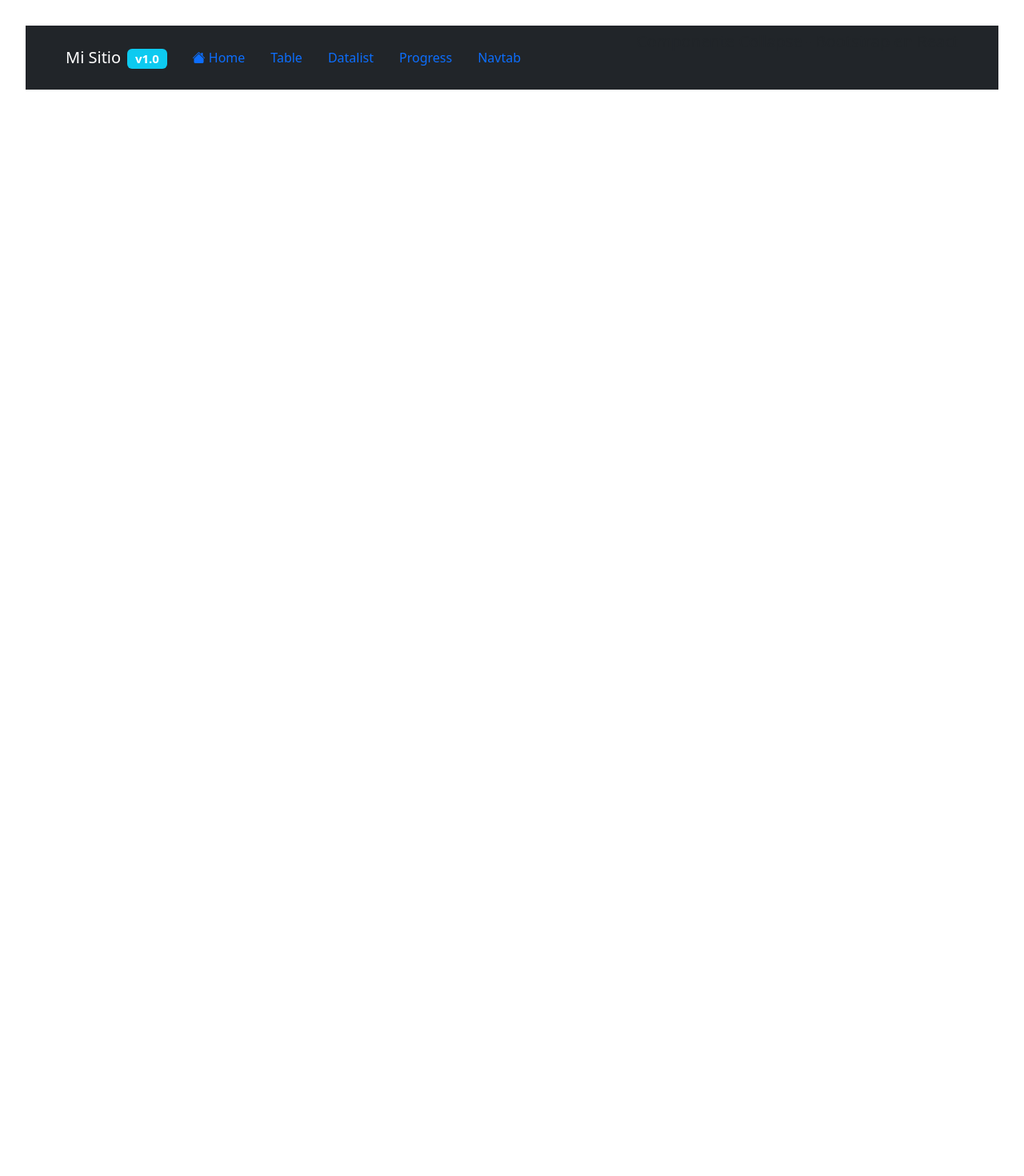
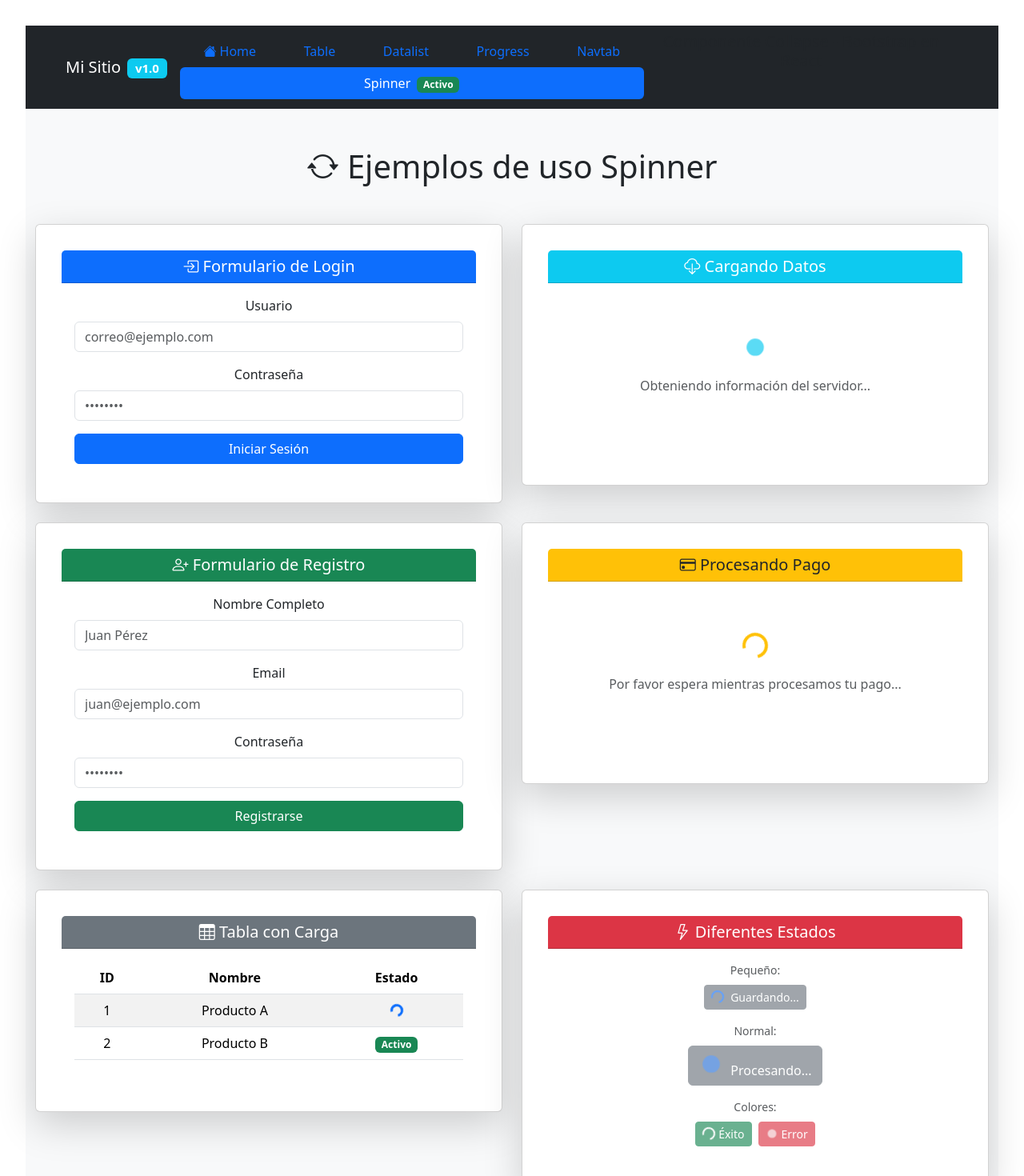
Before and after one commit to jprodriguezbUTN/ComponentesBootstrapReact, a React (Vite) app: page /spinner in a window 1280 px wide. Shown: the top 1470 px of the page at 80% size. Before the commit the page ends 800 px from the top, so only its background shows below. Built offline with nearby package versions, Linux system fonts and the light colour scheme.

Commit message:
Creacion de Page de ejemplo de JSppiner

```diff
--- a/src/App.jsx
+++ b/src/App.jsx
@@ -14,6 +14,7 @@ const PTable = React.lazy(() => import('./pages/PTable.jsx'));
 const PDatalist = React.lazy(() => import('./pages/PDatalist.jsx'));
 const PProgress = React.lazy(() => import('./pages/PProgress.jsx'));
 const PNavtab = React.lazy(() => import('./pages/PNavtab.jsx'));
+const PSpinner = React.lazy(() => import('./pages/PSpinner.jsx'));
 
 function App() {
   return (
@@ -129,6 +130,24 @@ function App() {
                     )}
                   </NavLink>
                 </li>
+
+                <li className="nav-item">
+                  <NavLink
+                    to="/spinner"
+                    className={({ isActive }) =>
+                      `nav-link ${isActive ? "active" : ""}`
+                    }
+                  >
+                    {({ isActive }) => (
+                      <>
+                        Spinner
+                        {isActive && (
+                          <span className="badge bg-success ms-2">Activo</span>
+                        )}
+                      </>
+                    )}
+                  </NavLink>
+                </li>
               </Navtabs>
             </div>
             <Collapse />
@@ -142,6 +161,7 @@ function App() {
           <Route path="/datalist" element={<PDatalist />} />
           <Route path="/Progress" element={<PProgress />} />
           <Route path="/navtab" element={<PNavtab />} />
+          <Route path="/spinner" element={<PSpinner />} />
         </Routes>
       </Suspense>
     </BrowserRouter>
--- /dev/null
+++ b/src/pages/PSpinner.jsx
@@ -0,0 +1,260 @@
+import React, { useState } from "react";
+import Spinner from "../Components/Snipper";
+
+export default function PSpinner() {
+  const [loginLoading, setLoginLoading] = useState(false);
+  const [submitLoading, setSubmitLoading] = useState(false);
+
+  const handleLogin = () => {
+    setLoginLoading(true);
+    setTimeout(() => setLoginLoading(false), 2000);
+  };
+
+  const handleSubmit = () => {
+    setSubmitLoading(true);
+    setTimeout(() => setSubmitLoading(false), 2000);
+  };
+
+  return (
+    <div className="container-fluid py-5 bg-light">
+      <h1 className="mb-5 text-center">
+        <i className="bi bi-arrow-repeat"></i> Ejemplos de uso Spinner
+      </h1>
+
+      <div className="row g-4">
+        {/* Ejemplo 1: Login */}
+        <div className="col-lg-6">
+          <div className="card shadow-lg">
+            <div className="card-header bg-primary text-white">
+              <h5 className="mb-0">
+                <i className="bi bi-box-arrow-in-right"></i> Formulario de Login
+              </h5>
+            </div>
+            <div className="card-body">
+              <form onSubmit={(e) => { e.preventDefault(); handleLogin(); }}>
+                <div className="mb-3">
+                  <label className="form-label">Usuario</label>
+                  <input
+                    type="email"
+                    className="form-control"
+                    placeholder="correo@ejemplo.com"
+                    disabled={loginLoading}
+                  />
+                </div>
+                <div className="mb-3">
+                  <label className="form-label">Contraseña</label>
+                  <input
+                    type="password"
+                    className="form-control"
+                    placeholder="••••••••"
+                    disabled={loginLoading}
+                  />
+                </div>
+                <button
+                  type="submit"
+                  className="btn btn-primary w-100"
+                  disabled={loginLoading}
+                >
+                  {loginLoading ? (
+                    <>
+                      <Spinner
+                        type="border"
+                        color="light"
+                        size="sm"
+                        className="me-2"
+                      />
+                      Iniciando sesión...
+                    </>
+                  ) : (
+                    "Iniciar Sesión"
+                  )}
+                </button>
+              </form>
+            </div>
+          </div>
+        </div>
+
+        {/* Ejemplo 2: Cargar Datos */}
+        <div className="col-lg-6">
+          <div className="card shadow-lg">
+            <div className="card-header bg-info text-white">
+              <h5 className="mb-0">
+                <i className="bi bi-cloud-download"></i> Cargando Datos
+              </h5>
+            </div>
+            <div className="card-body">
+              <div className="text-center py-5">
+                <Spinner
+                  type="grow"
+                  color="info"
+                  label="Cargando datos..."
+                  as="div"
+                />
+                <p className="mt-3 text-muted">Obteniendo información del servidor...</p>
+              </div>
+            </div>
+          </div>
+        </div>
+
+        {/* Ejemplo 3: Formulario de Registro */}
+        <div className="col-lg-6">
+          <div className="card shadow-lg">
+            <div className="card-header bg-success text-white">
+              <h5 className="mb-0">
+                <i className="bi bi-person-plus"></i> Formulario de Registro
+              </h5>
+            </div>
+            <div className="card-body">
+              <form onSubmit={(e) => { e.preventDefault(); handleSubmit(); }}>
+                <div className="mb-3">
+                  <label className="form-label">Nombre Completo</label>
+                  <input
+                    type="text"
+                    className="form-control"
+                    placeholder="Juan Pérez"
+                    disabled={submitLoading}
+                  />
+                </div>
+                <div className="mb-3">
+                  <label className="form-label">Email</label>
+                  <input
+                    type="email"
+                    className="form-control"
+                    placeholder="juan@ejemplo.com"
+                    disabled={submitLoading}
+                  />
+                </div>
+                <div className="mb-3">
+                  <label className="form-label">Contraseña</label>
+                  <input
+                    type="password"
+                    className="form-control"
+                    placeholder="••••••••"
+                    disabled={submitLoading}
+                  />
+                </div>
+                <button
+                  type="submit"
+                  className="btn btn-success w-100"
+                  disabled={submitLoading}
+                >
+                  {submitLoading ? (
+                    <>
+                      <Spinner
+                        type="border"
+                        color="light"
+                        size="sm"
+                        className="me-2"
+                      />
+                      Creando cuenta...
+                    </>
+                  ) : (
+                    "Registrarse"
+                  )}
+                </button>
+              </form>
+            </div>
+          </div>
+        </div>
+
+        {/* Ejemplo 4: Procesando Pago */}
+        <div className="col-lg-6">
+          <div className="card shadow-lg">
+            <div className="card-header bg-warning text-dark">
+              <h5 className="mb-0">
+                <i className="bi bi-credit-card"></i> Procesando Pago
+              </h5>
+            </div>
+            <div className="card-body">
+              <div className="text-center py-5">
+                <Spinner
+                  type="border"
+                  color="warning"
+                  label="Procesando pago..."
+                  as="div"
+                />
+                <p className="mt-3 text-muted">Por favor espera mientras procesamos tu pago...</p>
+              </div>
+            </div>
+          </div>
+        </div>
+
+        {/* Ejemplo 5: En Tabla */}
+        <div className="col-lg-6">
+          <div className="card shadow-lg">
+            <div className="card-header bg-secondary text-white">
+              <h5 className="mb-0">
+                <i className="bi bi-table"></i> Tabla con Carga
+              </h5>
+            </div>
+            <div className="card-body">
+              <table className="table table-striped">
+                <thead>
+                  <tr>
+                    <th>ID</th>
+                    <th>Nombre</th>
+                    <th>Estado</th>
+                  </tr>
+                </thead>
+                <tbody>
+                  <tr>
+                    <td>1</td>
+                    <td>Producto A</td>
+                    <td>
+                      <Spinner type="border" color="primary" size="sm" />
+                    </td>
+                  </tr>
+                  <tr>
+                    <td>2</td>
+                    <td>Producto B</td>
+                    <td>
+                      <span className="badge bg-success">Activo</span>
+                    </td>
+                  </tr>
+                </tbody>
+              </table>
+            </div>
+          </div>
+        </div>
+
+        {/* Ejemplo 6: Estados de Carga */}
+        <div className="col-lg-6">
+          <div className="card shadow-lg">
+            <div className="card-header bg-danger text-white">
+              <h5 className="mb-0">
+                <i className="bi bi-lightning"></i> Diferentes Estados
+              </h5>
+            </div>
+            <div className="card-body">
+              <div className="mb-3">
+                <small className="text-muted d-block mb-2">Pequeño:</small>
+                <button className="btn btn-sm btn-secondary" disabled>
+                  <Spinner type="border" size="sm" className="me-2" />
+                  Guardando...
+                </button>
+              </div>
+              <div className="mb-3">
+                <small className="text-muted d-block mb-2">Normal:</small>
+                <button className="btn btn-secondary" disabled>
+                  <Spinner type="grow" className="me-2" />
+                  Procesando...
+                </button>
+              </div>
+              <div>
+                <small className="text-muted d-block mb-2">Colores:</small>
+                <button className="btn btn-success btn-sm me-2" disabled>
+                  <Spinner type="border" color="light" size="sm" className="me-1" />
+                  Éxito
+                </button>
+                <button className="btn btn-danger btn-sm" disabled>
+                  <Spinner type="grow" color="light" size="sm" className="me-1" />
+                  Error
+                </button>
+              </div>
+            </div>
+          </div>
+        </div>
+      </div>
+    </div>
+  );
+}
```
